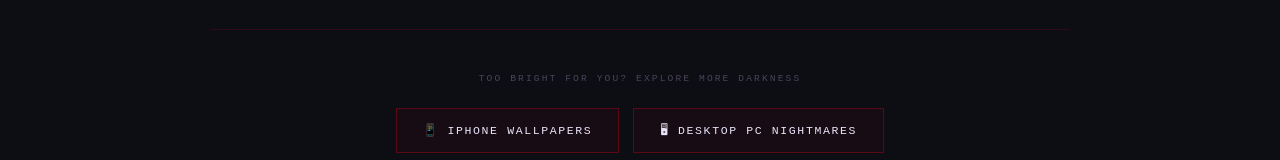
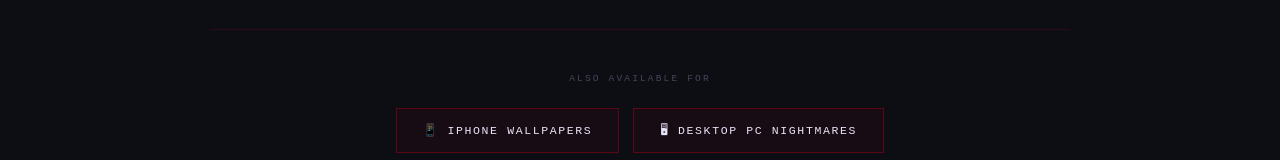
Before and after one commit to ppforcoco/dark-art-station, a Next.js app: page /android in a window 1280 px wide. Shown: the part 1102-1262 px from the top of the page. Built offline with nearby package versions, Linux system fonts and the light colour scheme; no server answers; the database is empty.

Commit message:
hmm again

```diff
--- a/app/android/page.tsx
+++ b/app/android/page.tsx
@@ -15,9 +15,6 @@ export const dynamic = "force-dynamic";
 export const revalidate = 3600;
 
 const PAGE_SIZE = 24;
-
-// Lock state is computed client-side only in WallpaperCardGrid to avoid
-// React hydration mismatch (error #418) from Date.now() differing SSR vs client.
 
 interface PageProps {
   searchParams: Promise<{ tag?: string; page?: string }>;
@@ -63,10 +60,6 @@ export default async function AndroidPage({ searchParams }: PageProps) {
   const { tag, page: rawPage } = await searchParams;
   const page = Math.max(1, parseInt(rawPage ?? "1", 10) || 1);
   const skip = (page - 1) * PAGE_SIZE;
-
-  // true  = currently LOCKED   → premium images hidden, show "BACK IN [countdown]"
-  // false = currently UNLOCKED → premium images visible, show "GONE IN [countdown]"
-  // isLockedGlobal removed — WallpaperCardGrid handles lock state client-side
 
   const where = {
     collectionId: null,
@@ -247,7 +240,7 @@ export default async function AndroidPage({ searchParams }: PageProps) {
             <div className="hw-coming-soon__sigil">✦ ☽ ✦</div>
             <div className="hw-coming-soon__bar" />
             <h2 className="hw-coming-soon__title">Something went wrong</h2>
-            <p className="hw-coming-soon__title">Could not load wallpapers. Please try again shortly.</p>
+            <p className="hw-coming-soon__sub">Could not load wallpapers. Please try again shortly.</p>
           </div>
         ) : images.length === 0 ? (
           <div className="hw-coming-soon">
@@ -295,7 +288,7 @@ export default async function AndroidPage({ searchParams }: PageProps) {
           textTransform: "uppercase",
           color: "#4a445a",
           marginBottom: "20px",
-        }}>Too bright for you? Explore more darkness</p>
+        }}>Also available for</p>
         <div style={{ display: "flex", gap: "14px", justifyContent: "center", flexWrap: "wrap" }}>
           <Link href="/iphone" className="hw-crosslink-btn">📱 iPhone Wallpapers</Link>
           <Link href="/pc" className="hw-crosslink-btn">🖥 Desktop PC Nightmares</Link>
--- a/app/blog/page.tsx
+++ b/app/blog/page.tsx
@@ -141,9 +141,6 @@ export default async function BlogPage() {
 
       <div className="blog-index-body">
 
-        <div className="blog-index-ad">
-        </div>
-
         {posts.length === 0 ? (
           <div className="blog-index-empty">
             <p className="blog-index-empty-glyph">✦</p>
@@ -248,9 +245,6 @@ export default async function BlogPage() {
           </>
         )}
 
-        <div className="blog-index-ad">
-        </div>
-
       </div>
 
       <style>{`
--- a/app/iphone/page.tsx
+++ b/app/iphone/page.tsx
@@ -15,9 +15,6 @@ export const dynamic = "force-dynamic";
 export const revalidate = 3600;
 
 const PAGE_SIZE = 24;
-
-// Lock state is computed client-side only in WallpaperCardGrid to avoid
-// React hydration mismatch (error #418) from Date.now() differing SSR vs client.
 
 interface PageProps {
   searchParams: Promise<{ tag?: string; page?: string }>;
@@ -74,10 +71,6 @@ export default async function IphonePage({ searchParams }: PageProps) {
   const { tag, page: rawPage } = await searchParams;
   const page = Math.max(1, parseInt(rawPage ?? "1", 10) || 1);
   const skip = (page - 1) * PAGE_SIZE;
-
-  // true  = currently LOCKED   → premium images hidden, show "BACK IN [countdown]"
-  // false = currently UNLOCKED → premium images visible, show "GONE IN [countdown]"
-  // isLockedGlobal removed — WallpaperCardGrid handles lock state client-side
 
   const where = {
     collectionId: null,
@@ -361,7 +354,7 @@ export default async function IphonePage({ searchParams }: PageProps) {
           textTransform: "uppercase",
           color: "#4a445a",
           marginBottom: "20px",
-        }}>Too bright for you? Explore more darkness</p>
+        }}>Also available for</p>
         <div style={{ display: "flex", gap: "14px", justifyContent: "center", flexWrap: "wrap" }}>
           <Link href="/android" className="hw-crosslink-btn">
             🤖 Nocturnal Android Collection
--- a/app/obsessions/page.tsx
+++ b/app/obsessions/page.tsx
@@ -188,10 +188,6 @@ export default async function ObsessionsPage() {
                   })}
                 </div>
 
-                {groupIdx % 2 === 1 && (
-                  <div style={{ marginTop: "28px", display: "flex", justifyContent: "center" }}>
-                  </div>
-                )}
               </div>
             ))}
           </>
--- a/app/pc/page.tsx
+++ b/app/pc/page.tsx
@@ -51,9 +51,6 @@ export default async function PcPage({ searchParams }: PageProps) {
   const page = Math.max(1, parseInt(rawPage ?? "1", 10) || 1);
   const skip = (page - 1) * PAGE_SIZE;
 
-  // NOTE: sortOrder removed — column not yet migrated in production DB.
-  // Using createdAt desc ordering instead. Re-add sortOrder after running:
-  //   npx prisma migrate deploy
   const where = {
     collectionId: null,
     deviceType: "PC" as const,
@@ -83,7 +80,6 @@ export default async function PcPage({ searchParams }: PageProps) {
     pageContent = content;
     images = imagesRaw;
 
-    // Count tag frequency and pick top 6 - replaced with hardcoded categories below
     topTags = ["skeletons","minimal","dark-humor","gaming","cyberpunk","lofi","anime","dark-fantasy","gothic"];
 
   } catch (err) {
@@ -212,7 +208,7 @@ export default async function PcPage({ searchParams }: PageProps) {
 
       <section style={{ maxWidth: "860px", margin: "0 auto", padding: "40px 24px 64px", borderTop: "1px solid rgba(192,0,26,0.18)", textAlign: "center" }}>
         <p style={{ fontFamily: "var(--font-space, monospace)", fontSize: "0.6rem", letterSpacing: "0.22em", textTransform: "uppercase", color: "#4a445a", marginBottom: "20px" }}>
-          Too bright for you? Explore more darkness
+          Also available for
         </p>
         <div style={{ display: "flex", gap: "14px", justifyContent: "center", flexWrap: "wrap" }}>
           <Link href="/iphone" className="hw-crosslink-btn">📱 iPhone Wallpapers</Link>
--- a/app/search/page.tsx
+++ b/app/search/page.tsx
@@ -229,10 +229,6 @@ export default async function SearchPage({
               {results.map((item, idx) => (
                 <>
                   <ResultCard key={item.id} item={item} index={idx} total={results.length} />
-                  {idx === 5 && (
-                    <div key="search-mid-ad" style={{ gridColumn: "1 / -1" }}>
-                    </div>
-                  )}
                 </>
               ))}
             </div>
```
